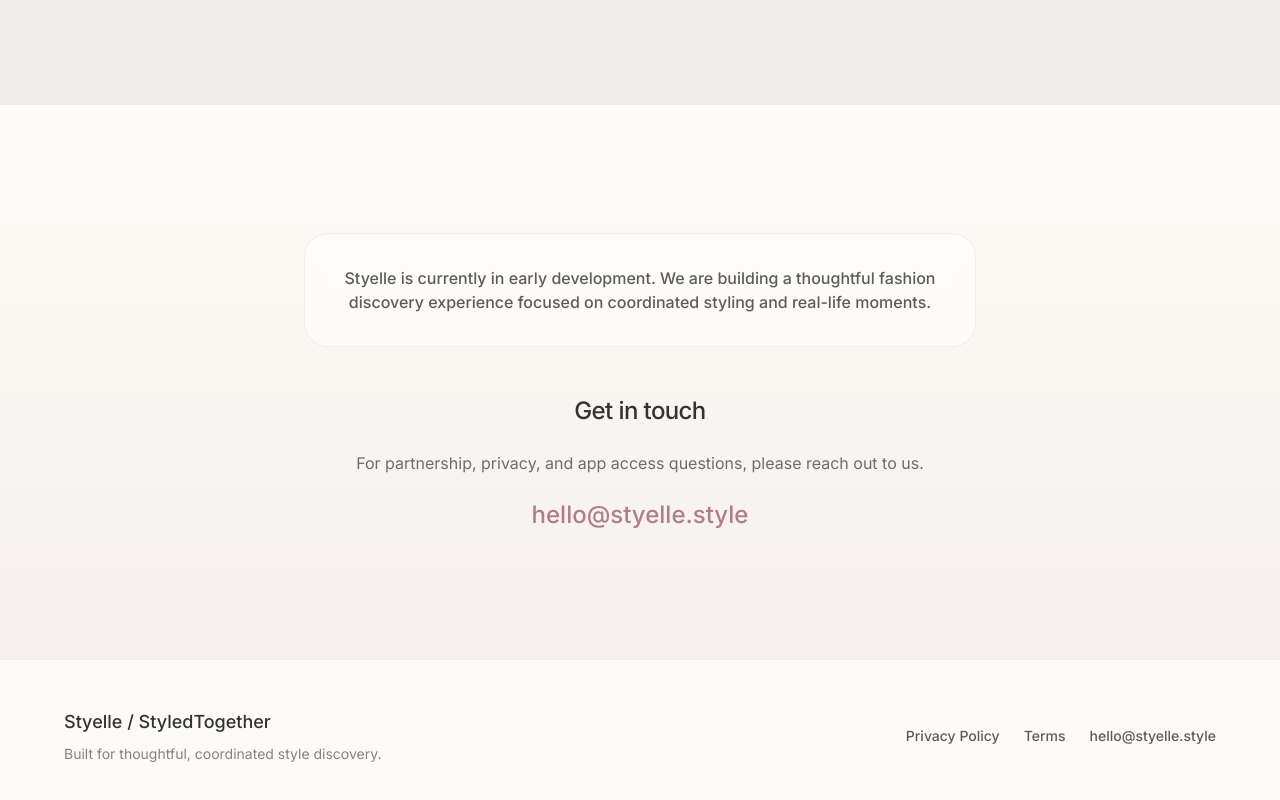
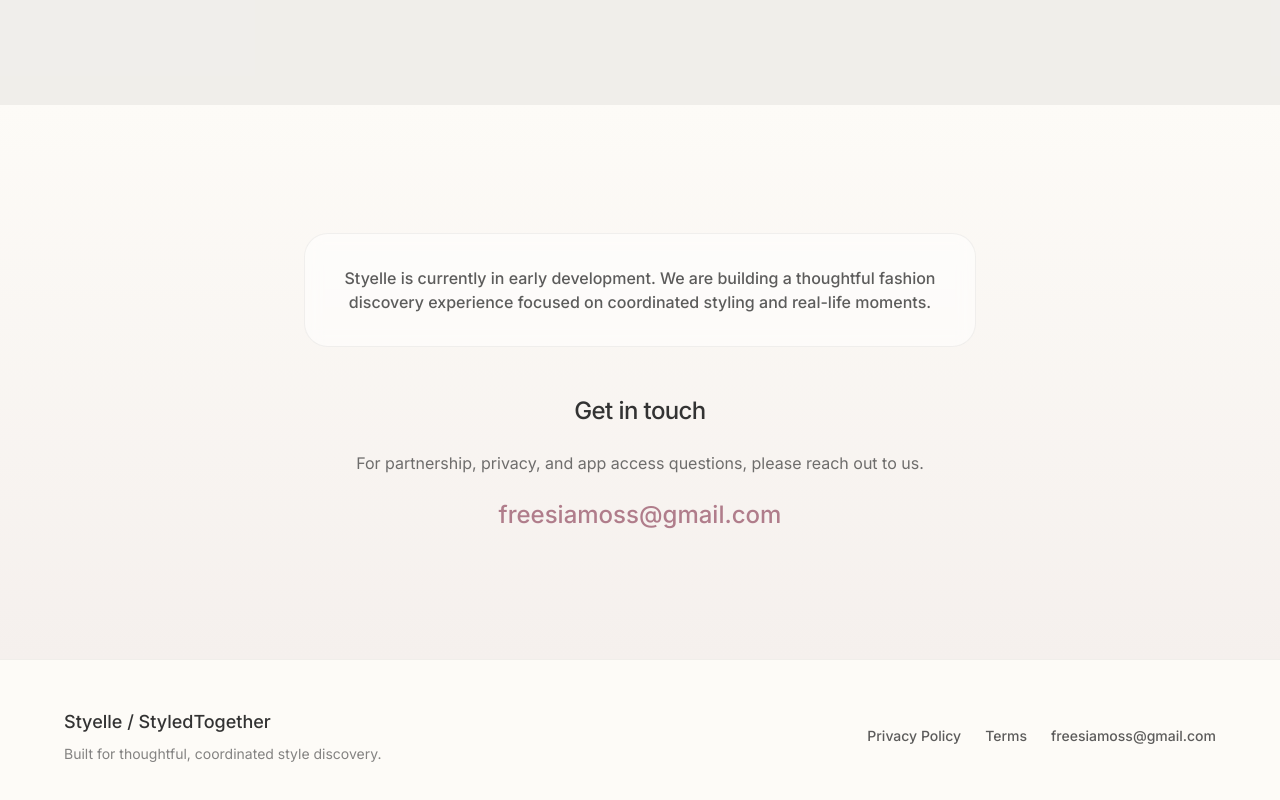
Before and after one commit to PantaAastha/styelle-website, a Next.js app: page / in a window 1280 px wide. Shown: the part 2973-3773 px from the top of the page. Built offline with nearby package versions, Linux system fonts and the light colour scheme.

Commit message:
Minor update

```diff
--- a/src/app/page.tsx
+++ b/src/app/page.tsx
@@ -109,8 +109,8 @@
             <p className="text-foreground/70">
               For partnership, privacy, and app access questions, please reach out to us.
             </p>
-            <a href="mailto:hello@styelle.style" className="inline-block text-2xl font-medium text-accent hover:opacity-80 transition-opacity">
-              hello@styelle.style
+            <a href="mailto:freesiamoss@gmail.com" className="inline-block text-2xl font-medium text-accent hover:opacity-80 transition-opacity">
+              freesiamoss@gmail.com
             </a>
           </div>
         </div>
--- a/src/app/privacy/page.tsx
+++ b/src/app/privacy/page.tsx
@@ -78,7 +78,7 @@
             <h2 className="text-2xl font-medium text-foreground mb-4">Contact Us</h2>
             <p>
               If you have any questions about this Privacy Policy, please contact us at:<br />
-              <a href="mailto:hello@styelle.style" className="text-accent hover:underline">hello@styelle.style</a>
+              <a href="mailto:freesiamoss@gmail.com" className="text-accent hover:underline">freesiamoss@gmail.com</a>
             </p>
           </section>
         </div>
--- a/src/app/terms/page.tsx
+++ b/src/app/terms/page.tsx
@@ -41,7 +41,7 @@
             <h2 className="text-2xl font-medium text-foreground mb-4">Contact</h2>
             <p>
               For any questions regarding these Terms, please contact us at:<br />
-              <a href="mailto:hello@styelle.style" className="text-accent hover:underline">hello@styelle.style</a>
+              <a href="mailto:freesiamoss@gmail.com" className="text-accent hover:underline">freesiamoss@gmail.com</a>
             </p>
           </section>
         </div>
--- a/src/components/Footer.tsx
+++ b/src/components/Footer.tsx
@@ -17,8 +17,8 @@
           <Link href="/terms" className="hover:text-accent transition-colors">
             Terms
           </Link>
-          <a href="mailto:hello@styelle.style" className="hover:text-accent transition-colors">
-            hello@styelle.style
+          <a href="mailto:freesiamoss@gmail.com" className="hover:text-accent transition-colors">
+            freesiamoss@gmail.com
           </a>
         </div>
       </div>
```
